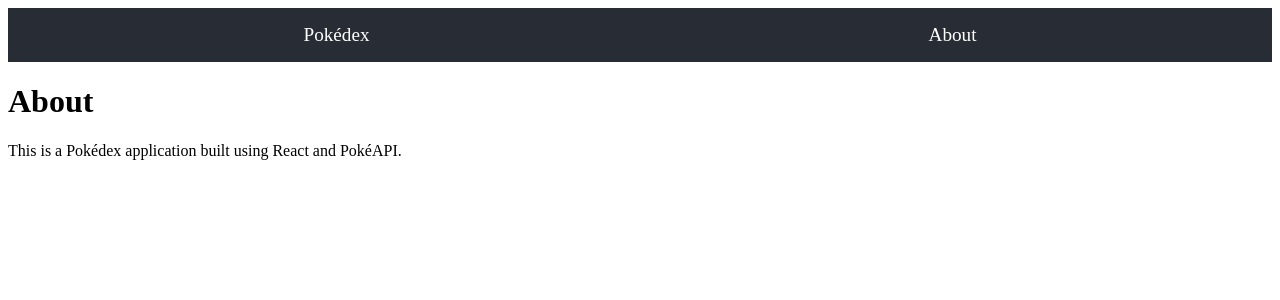
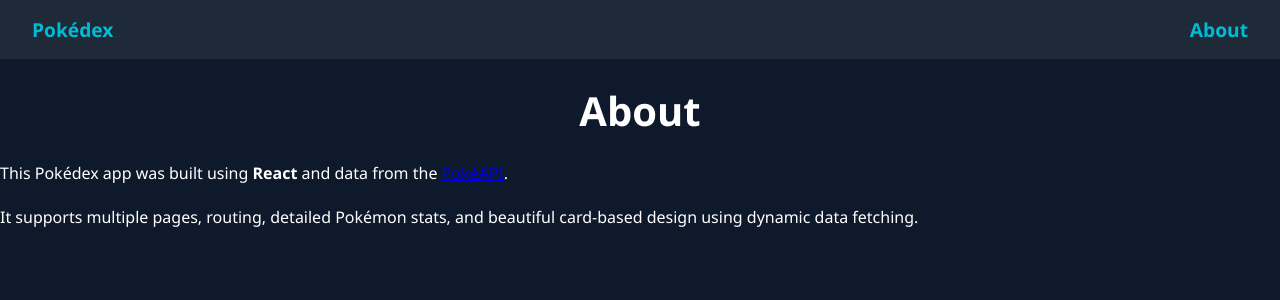
Before and after one commit to Bibekk49/Pokedex, a React (Vite) app: page /#/about in a window 1280 px wide. Shown: the top 300 px of the page. Built offline with nearby package versions, Linux system fonts and the light colour scheme.

Commit message:
css updated

```diff
--- a/src/assets/styles.css
+++ b/src/assets/styles.css
@@ -0,0 +1,127 @@
+/* General Styles */
+body {
+    margin: 0;
+    font-family: 'Segoe UI', sans-serif;
+    background-color: #0e1a2b;
+    color: #fff;
+  }
+
+  /* Navbar */
+  .navbar {
+    display: flex;
+    justify-content: space-between;
+    align-items: center;
+    background-color: #1e2a38;
+    padding: 1rem 2rem;
+  }
+
+  .navbar a {
+    color: #00bcd4;
+    text-decoration: none;
+    font-weight: bold;
+    font-size: 1.2rem;
+  }
+
+  .navbar a:hover {
+    color: #ffffff;
+  }
+
+  /* Heading */
+  h1 {
+    text-align: center;
+    font-size: 2.5rem;
+    margin: 1.5rem 0;
+  }
+
+  /* Grid Layout */
+ .pokemon-grid {
+  display: grid;
+  grid-template-columns: repeat(4, 1fr);
+  gap: 1rem; /* reduced from 1.5rem */
+  padding: 0 2rem 2rem;
+  justify-content: space-evenly; /* keeps spacing balanced */
+  align-items: center;
+}
+
+
+  /* Card */
+  .pokemon-card {
+    width: 180px;
+    padding: 1.5rem 1rem;
+    border-radius: 15px;
+    color: white;
+    text-align: center;
+    font-weight: bold;
+    box-shadow: 0 4px 10px rgba(0, 0, 0, 0.3);
+    transition: transform 0.3s ease;
+  }
+
+  .pokemon-card:hover {
+    transform: scale(1.05);
+  }
+
+  /* Type Color Themes */
+  .grass { background-color: #78c850; }
+  .fire { background-color: #f08030; }
+  .water { background-color: #6890f0; }
+  .bug { background-color: #a8b820; }
+  .normal { background-color: #a8a878; }
+  .poison { background-color: #a040a0; }
+  .electric { background-color: #f8d030; }
+  .ground { background-color: #e0c068; }
+  .fairy { background-color: #ee99ac; }
+  .fighting { background-color: #c03028; }
+  .psychic { background-color: #f85888; }
+  .rock { background-color: #b8a038; }
+  .ghost { background-color: #705898; }
+  .ice { background-color: #98d8d8; }
+  .dragon { background-color: #7038f8; }
+
+  /* Pokémon Image */
+  .pokemon-image {
+    height: 80px;
+    margin: 0.5rem auto;
+  }
+
+  /* Pagination */
+  .pagination {
+    display: flex;
+    justify-content: center;
+    align-items: center;
+    margin-bottom: 2rem;
+    gap: 1rem;
+  }
+
+  .pagination button {
+    background-color: #00bcd4;
+    color: white;
+    border: none;
+    padding: 0.5rem 1.2rem;
+    border-radius: 8px;
+    font-weight: bold;
+    cursor: pointer;
+    transition: background-color 0.3s ease;
+  }
+
+  .pagination button:hover {
+    background-color: #0097a7;
+  }
+
+  .pagination span {
+    color: #ccc;
+  }
+
+  /* Detail Page */
+  .pokemon-detail {
+    max-width: 600px;
+    margin: 2rem auto;
+    padding: 1rem;
+    background-color: #1e2a38;
+    border-radius: 10px;
+    box-shadow: 0 4px 12px rgba(0, 0, 0, 0.4);
+  }
+
+  .pokemon-detail img {
+    height: 120px;
+    margin: 0.5rem;
+  }
--- a/src/components/About.jsx
+++ b/src/components/About.jsx
@@ -1,10 +1,15 @@
 import React from 'react';
+import './../assets/styles.css'; // ✅ Make sure this is imported if not already globally
 
 export default function About() {
   return (
-    <div>
-      <h1>About</h1>
-      <p>This is a Pokédex application built using React and PokéAPI.</p>
+    <div className="about-container">
+      <h1 className="page-title">About</h1>
+      <p className="about-text">
+        This Pokédex app was built using <strong>React</strong> and data from the <a href="https://pokeapi.co" target="_blank" rel="noopener noreferrer">PokéAPI</a>.
+        <br /><br />
+        It supports multiple pages, routing, detailed Pokémon stats, and beautiful card-based design using dynamic data fetching.
+      </p>
     </div>
   );
 }
--- a/src/components/Navbar.jsx
+++ b/src/components/Navbar.jsx
@@ -1,29 +1,16 @@
 import React from 'react';
 import { Link } from 'react-router-dom';
+import './../assets/styles.css'; // Ensure global styles are linked
 
 export default function Navbar() {
   return (
-    <nav style={styles.navbar}>
-      <Link to="/" style={styles.link}>
+    <nav className="navbar">
+      <Link to="/" className="nav-link">
         Pokédex
       </Link>
-      <Link to="/about" style={styles.link}>
+      <Link to="/about" className="nav-link">
         About
       </Link>
     </nav>
   );
 }
-
-const styles = {
-  navbar: {
-    display: 'flex',
-    justifyContent: 'space-around',
-    padding: '1rem',
-    backgroundColor: '#282c34',
-  },
-  link: {
-    color: 'white',
-    textDecoration: 'none',
-    fontSize: '1.2rem',
-  },
-};
--- a/src/components/Pokedex.jsx
+++ b/src/components/Pokedex.jsx
@@ -1,11 +1,12 @@
 import React, { useState, useEffect } from 'react';
 import { Link } from 'react-router-dom';
 import Pagination from './Pagination';
+import '../assets/styles.css'; // Make sure this path is correct
 
 export default function Pokedex() {
   const [pokemonList, setPokemonList] = useState([]);
   const [page, setPage] = useState(1);
-  const limit = 20;
+  const limit = 12;
 
   useEffect(() => {
     const offset = (page - 1) * limit;
@@ -20,21 +21,23 @@ export default function Pokedex() {
   }, [page]);
 
   return (
-    <div>
-      <h1>Pokédex</h1>
-      <ul>
+    <div className="pokedex-container">
+      <h1 className="main-heading">Pokédex</h1>
+      <div className="pokemon-grid">
         {pokemonList.map((pokemon, index) => (
-          <li key={index}>
-            <Link to={`/pokemon/${pokemon.name}`}>
+          <Link to={`/pokemon/${pokemon.name}`} key={index} className={`pokemon-card ${pokemon.types[0].type.name}`}>
+            <span className="pokemon-id">#{pokemon.id}</span>
+            <h2 className="pokemon-name">{pokemon.name}</h2>
+            {pokemon.sprites?.front_default && (
               <img
                 src={pokemon.sprites.front_default}
                 alt={`${pokemon.name} sprite`}
+                className="pokemon-image"
               />
-              <span>{pokemon.name}</span>
-            </Link>
-          </li>
+            )}
+          </Link>
         ))}
-      </ul>
+      </div>
       <Pagination page={page} setPage={setPage} />
     </div>
   );
--- a/src/components/PokemonCard.jsx
+++ b/src/components/PokemonCard.jsx
@@ -5,7 +5,7 @@ import "./PokemonCard.css";
 const PokemonCard = ({ name, image, type, abilities }) => {
   return (
     <div className="pokemon-card">
-      <img src={image} alt={`${name}`} className="pokemon-image" />
+      <img src={image} alt={name} className="pokemon-image" />
       <h2 className="pokemon-name">{name}</h2>
       <p className="pokemon-type">
         <strong>Type:</strong> {type}
@@ -14,7 +14,9 @@ const PokemonCard = ({ name, image, type, abilities }) => {
         <strong>Abilities:</strong>
         <ul>
           {abilities.map((ability, index) => (
-            <li key={index}>{ability}</li>
+            <li key={index} className="pokemon-ability">
+              {ability}
+            </li>
           ))}
         </ul>
       </div>
--- a/src/components/PokemonDetail.jsx
+++ b/src/components/PokemonDetail.jsx
@@ -1,5 +1,6 @@
 import React, { useState, useEffect } from 'react';
 import { useParams } from 'react-router-dom';
+import './../assets/styles.css'; // Ensure global styles are linked
 
 export default function PokemonDetail() {
   const { id } = useParams();
@@ -12,20 +13,23 @@ export default function PokemonDetail() {
   }, [id]);
 
   if (!pokemon) {
-    return <div>Loading...</div>;
+    return <div className="loading">Loading...</div>;
   }
 
   return (
-    <div>
-      <h1>{pokemon.name}</h1>
+    <div className="pokemon-detail">
+      <h1 className="pokemon-name">{pokemon.name}</h1>
+      <div className="pokemon-images">
         <img src={pokemon.sprites.front_default} alt={`${pokemon.name} front`} />
         <img src={pokemon.sprites.back_default} alt={`${pokemon.name} back`} />
-      <p>Height: {pokemon.height}</p>
-      <p>Weight: {pokemon.weight}</p>
-      <p>Abilities: {pokemon.abilities.map((a) => a.ability.name).join(', ')}</p>
-      <p>Types: {pokemon.types.map((t) => t.type.name).join(', ')}</p>
-      <p>Stats:</p>
-      <ul>
+      </div>
+      <div className="pokemon-info">
+        <p><strong>Height:</strong> {pokemon.height}</p>
+        <p><strong>Weight:</strong> {pokemon.weight}</p>
+        <p><strong>Abilities:</strong> {pokemon.abilities.map((a) => a.ability.name).join(', ')}</p>
+        <p><strong>Types:</strong> {pokemon.types.map((t) => t.type.name).join(', ')}</p>
+        <p><strong>Stats:</strong></p>
+        <ul className="pokemon-stats">
           {pokemon.stats.map((stat, index) => (
             <li key={index}>
               {stat.stat.name}: {stat.base_stat}
@@ -33,5 +37,6 @@ export default function PokemonDetail() {
           ))}
         </ul>
       </div>
+    </div>
   );
 }
```
Also changed, not shown: src/components/PokemonList.jsx (deleted). Lines whose indentation alone changed are shown as unchanged.
